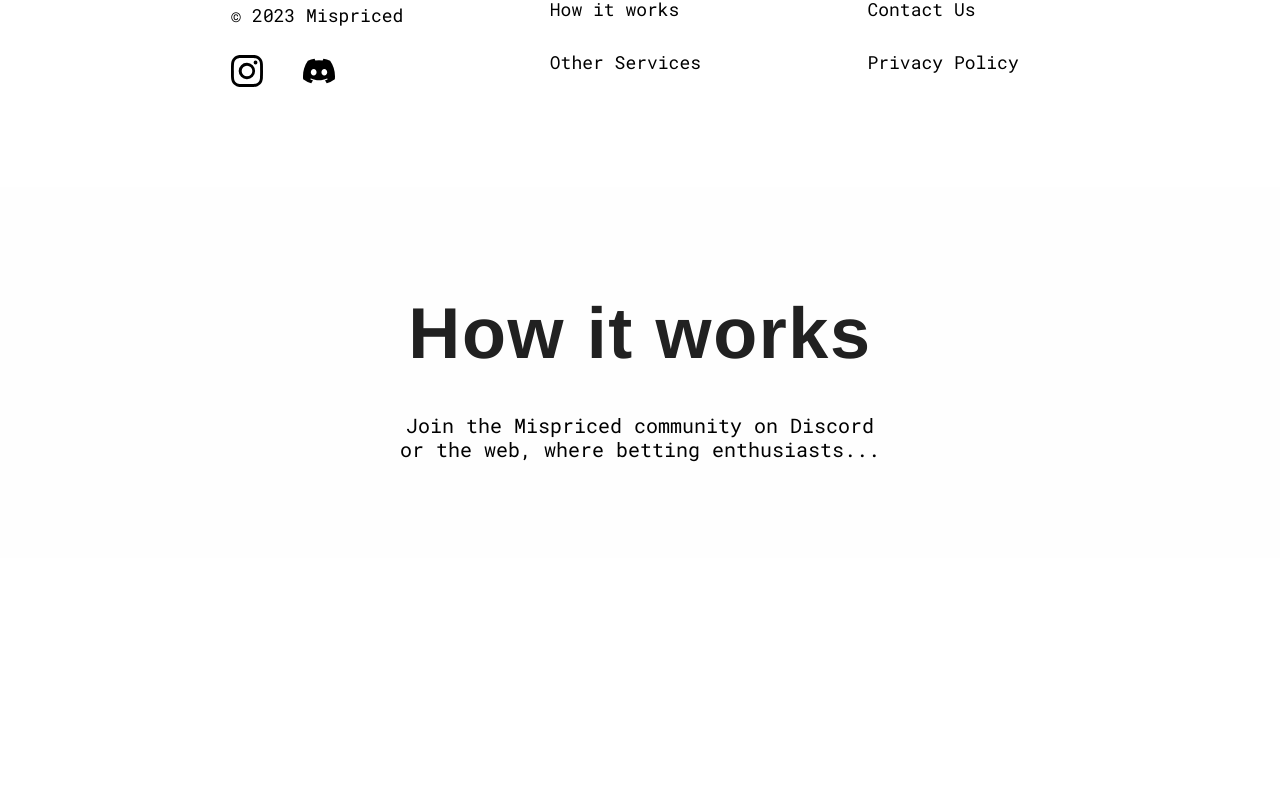
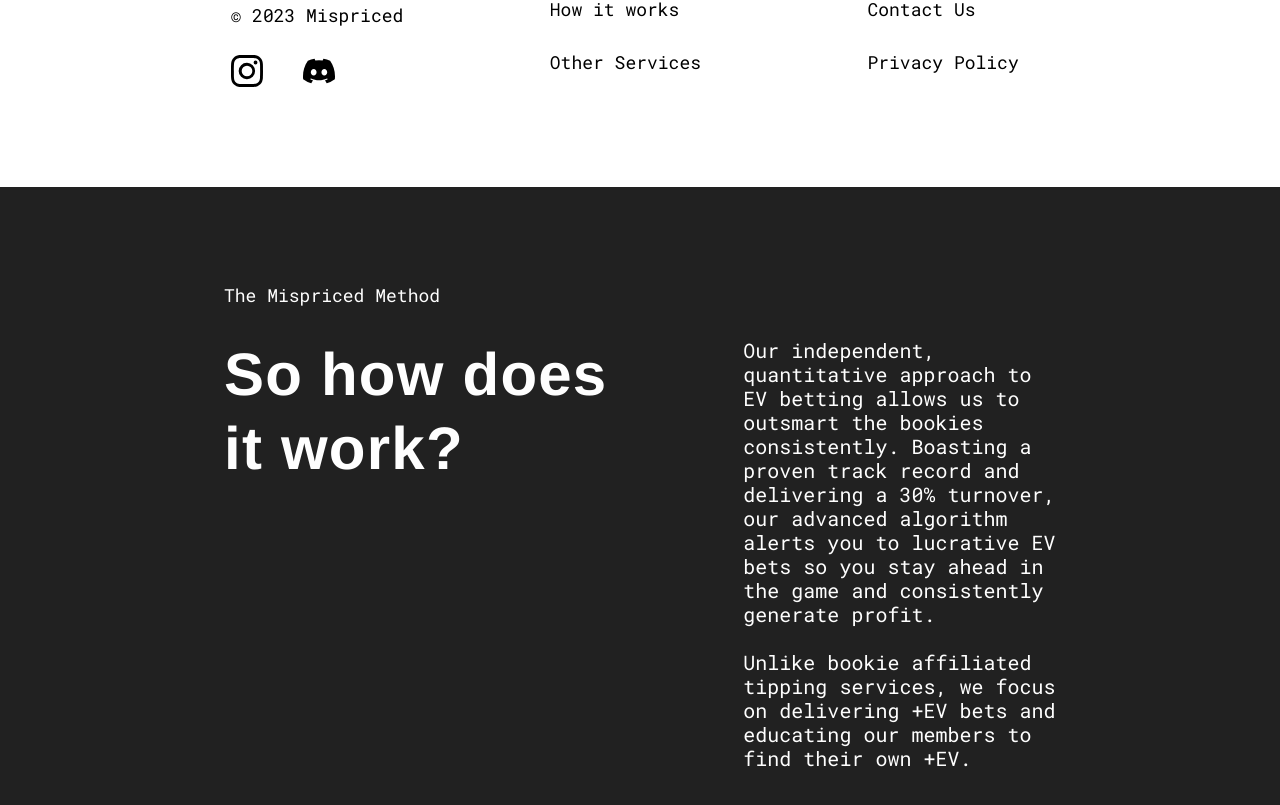
Before and after one commit to butterstran3/mispriced, a React (Create React App) app: page / in a window 1280 px wide. Shown: the part 6353-7158 px from the top of the page. Before the commit the page ends 6911 px from the top, so only its background shows below. Built offline with nearby package versions, Linux system fonts and the light colour scheme.

Commit message:
Complete qna component

```diff
--- a/src/components/pages/Homepage.jsx
+++ b/src/components/pages/Homepage.jsx
@@ -6,7 +6,7 @@ import HomePricing from "../homepricing/HomePricing";
 import Testimonials from "../testimonials/Testimonials";
 import HomeCTA from "../homeCTA/HomeCTA";
 import Footer from "../footer/Footer";
-import Header from "../header/Header";
+import Qna from "../qna/Qna";
 
 const HomePage = () => {
 
@@ -20,7 +20,7 @@ const HomePage = () => {
             <Testimonials/>
             <HomeCTA/>
             <Footer/>
-            <Header title="How it works" subtitle="Join the Mispriced community on Discord or the web, where betting enthusiasts..."/>
+            <Qna/>
         </>
     )
 }
--- /dev/null
+++ b/src/components/qna/Qna.jsx
@@ -0,0 +1,23 @@
+import React from "react";
+import "./qna.css";
+
+const Qna = () => {
+    return (
+        <div className="qna_container">
+            <div className="qna_content">
+                <h4 className="qna_title">The Mispriced Method</h4>
+                <div className="qna_section">
+                    <h1 className="qna_question">So how does it work?</h1>
+                    <p className="qna_answer">
+                        Our independent, quantitative approach to EV betting allows us to outsmart the bookies consistently. Boasting a proven track record and delivering a 30% turnover, our advanced algorithm alerts you to lucrative EV bets so you stay ahead in the game and consistently generate profit.
+                        <br></br>
+                        <br></br>
+                        Unlike bookie affiliated tipping services, we focus on delivering +EV bets and educating our members to find their own +EV.
+                    </p>
+                </div>
+            </div>
+        </div>
+    )
+}
+
+export default Qna;
--- /dev/null
+++ b/src/components/qna/qna.css
@@ -0,0 +1,57 @@
+.qna_container {
+    display: flex;
+    width: 100%;
+    padding: 97.5px 0px;
+    flex-direction: column;
+    justify-content: center;
+    align-items: center;
+    background: var(--color-black);
+}
+
+.qna_content {
+    display: flex;
+    width: 65%;
+    flex-direction: column;
+    align-items: flex-start;
+    gap: 32px;
+}
+
+.qna_title {
+    color: #FEFEFE;
+    font-family: 'Roboto Mono', monospace;
+    font-size: 18px;
+    font-style: normal;
+    font-weight: 400;
+    line-height: 21.6px;
+    width: 45%;
+}
+
+.qna_section {
+    display: flex;
+    align-items: center;
+    gap: 120px;
+    align-self: stretch;
+}
+
+.qna_question {
+    color: #FEFEFE;
+    font-family: Helvetica;
+    font-size: 60px;
+    font-style: normal;
+    font-weight: 700;
+    line-height: 73.2px;
+    letter-spacing: 1.22px;
+    width: 48%;
+    align-self: stretch;
+}
+
+.qna_answer {
+    color: #FEFEFE;
+    font-family: 'Roboto Mono', monospace;
+    font-size: 20px;
+    font-style: normal;
+    font-weight: 400;
+    line-height: 24px;
+    flex: 1 0 0;
+    align-self: stretch;
+}
```
